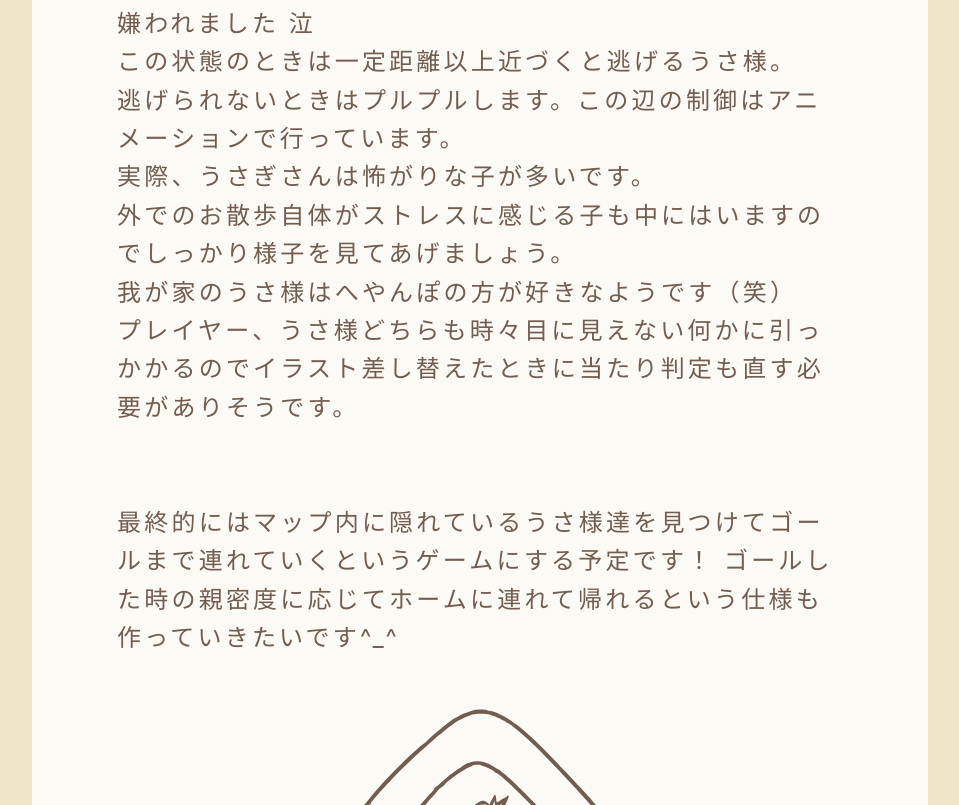
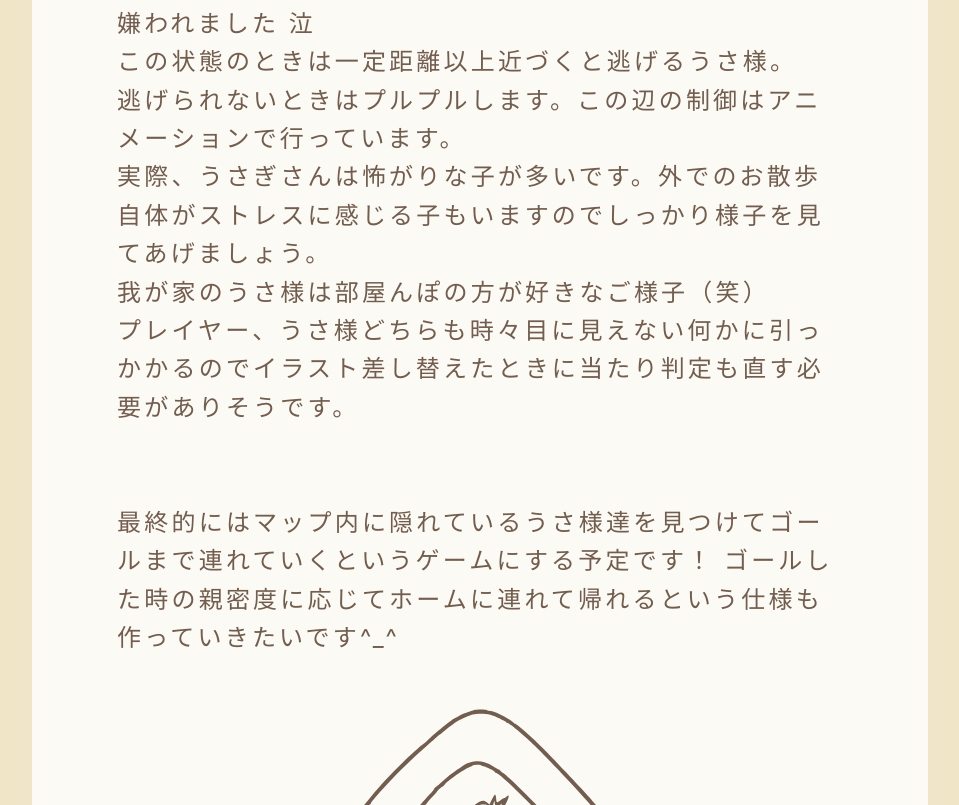
Before and after one commit to xxlavenderxx/practice, a plain HTML site: page gallery/comingSoon.html in a window 1280 px wide. Shown: the part 3721-4526 px from the top of the page, without its empty margins (160-1119 px from the left). Drawn offline with Linux system fonts and the light colour scheme; files whose address does not match are found by name.

Commit message:
Update comingSoon.html

```diff
--- a/gallery/comingSoon.html
+++ b/gallery/comingSoon.html
@@ -72,9 +72,8 @@
             <p>嫌われました 泣<br>
               この状態のときは一定距離以上近づくと逃げるうさ様。<br>
               逃げられないときはプルプルします。この辺の制御はアニメーションで行っています。<br>
-              実際、うさぎさんは怖がりな子が多いです。<br>
-              外でのお散歩自体がストレスに感じる子も中にはいますのでしっかり様子を見てあげましょう。<br>
-              我が家のうさ様はへやんぽの方が好きなようです（笑）<br>
+              実際、うさぎさんは怖がりな子が多いです。外でのお散歩自体がストレスに感じる子もいますのでしっかり様子を見てあげましょう。<br>
+              我が家のうさ様は部屋んぽの方が好きなご様子（笑）<br>
               プレイヤー、うさ様どちらも時々目に見えない何かに引っかかるのでイラスト差し替えたときに当たり判定も直す必要がありそうです。<br><br><br></p>
             <p>最終的にはマップ内に隠れているうさ様達を見つけてゴールまで連れていくというゲームにする予定です！
               ゴールした時の親密度に応じてホームに連れて帰れるという仕様も作っていきたいです^_^</p><br>
```
